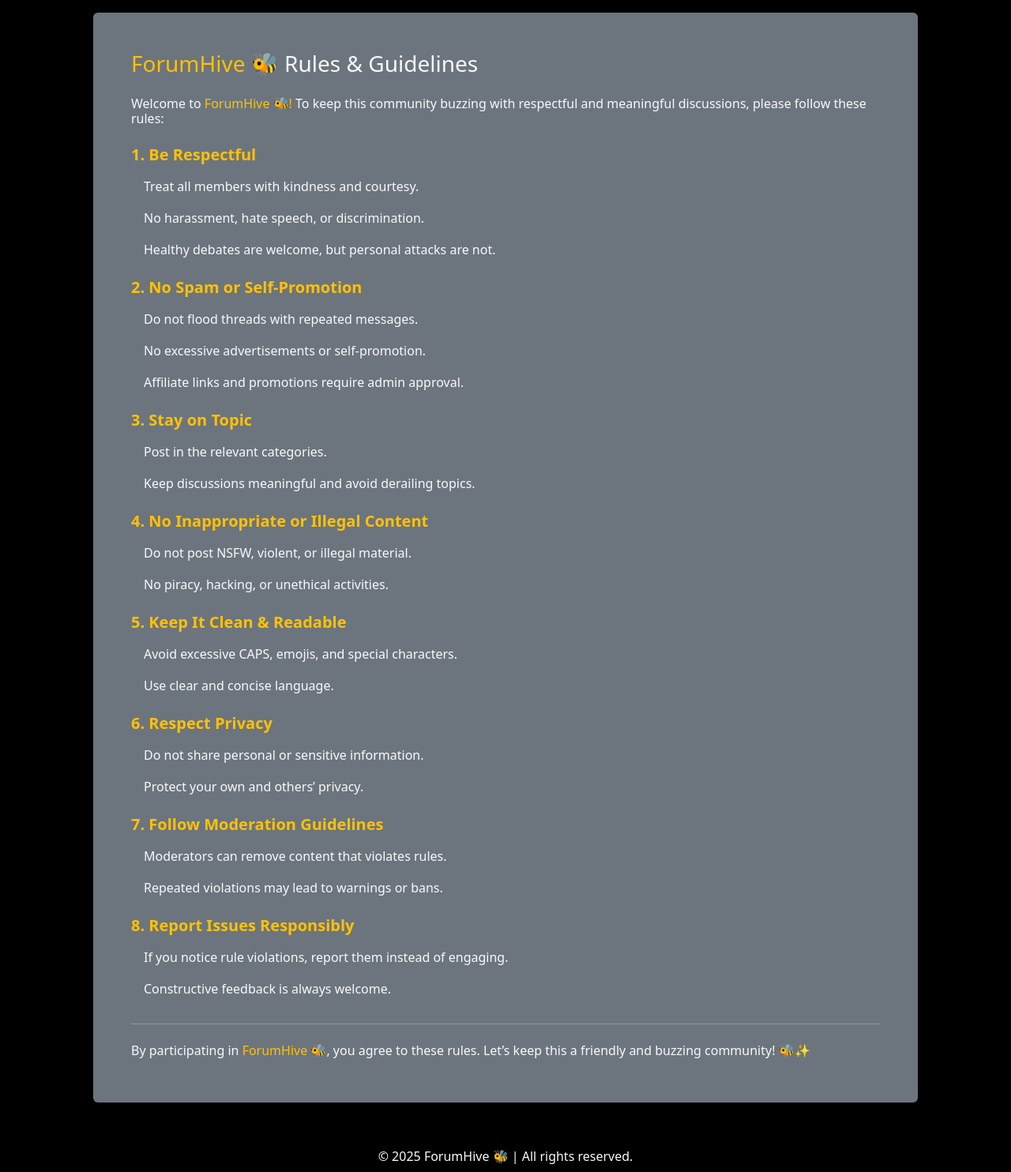
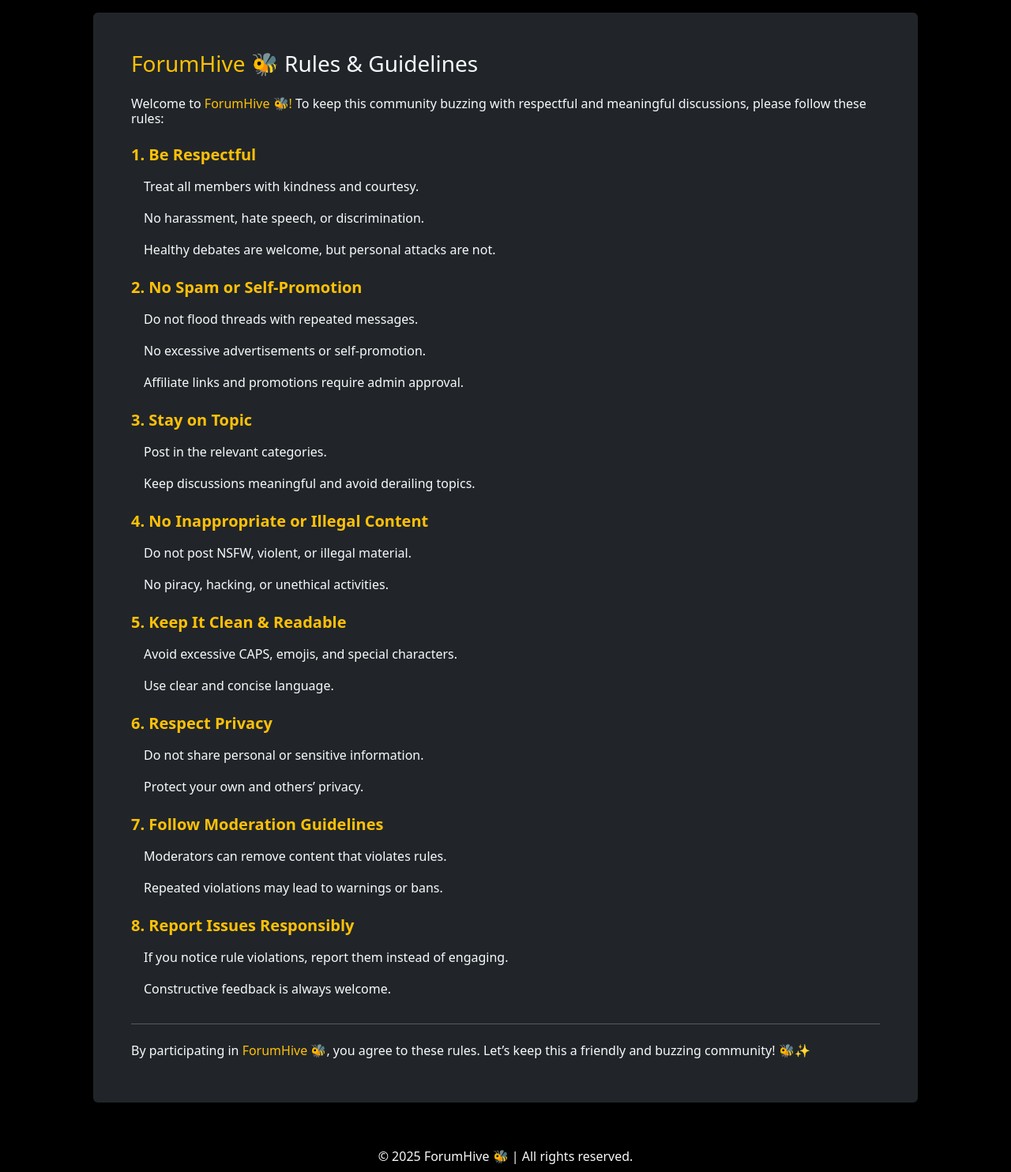
Before and after one commit to Aditya-Prakash07/online-forum-website-php, a PHP site: page /forumrules.php in a window 1280 px wide. Shown: the part 56-1540 px from the top of the page at 79% size. Run offline with PHP 8.4, Linux system fonts and the light colour scheme.

Commit message:
kuch kuch

```diff
--- a/forumrules.php
+++ b/forumrules.php
@@ -22,7 +22,7 @@ include "partials/_dbconnect.php";
     ?>
 
 <div class="container p-5">
-    <div class="mt-4 p-5 bg-secondary text-light rounded shadow-lg">
+    <div class="mt-4 p-5 bg-dark text-light rounded shadow-lg">
         <h3 class="mb-4"><span class="text-warning">ForumHive 🐝</span> Rules & Guidelines</h3>
         <h6 class="mb-4">Welcome to <span class="text-warning">ForumHive 🐝!</span> To keep this community buzzing with respectful and meaningful discussions, please follow these rules:</h6>
 
--- a/partials/_header.php
+++ b/partials/_header.php
@@ -2,7 +2,7 @@
 
 echo '<nav class="navbar navbar-expand-lg navbar-black bg-black fixed-top">
   <div class="container-fluid">
-    <a class="navbar-brand text-warning" href="#">ForumHive 🐝</a>
+    <a class="navbar-brand text-warning" href="/">ForumHive 🐝</a>
     <button class="navbar-toggler" type="button" data-bs-toggle="collapse" data-bs-target="#navbarSupportedContent" aria-controls="navbarSupportedContent" aria-expanded="false" aria-label="Toggle navigation">
       <span class="navbar-toggler-icon"></span>
     </button>
```
